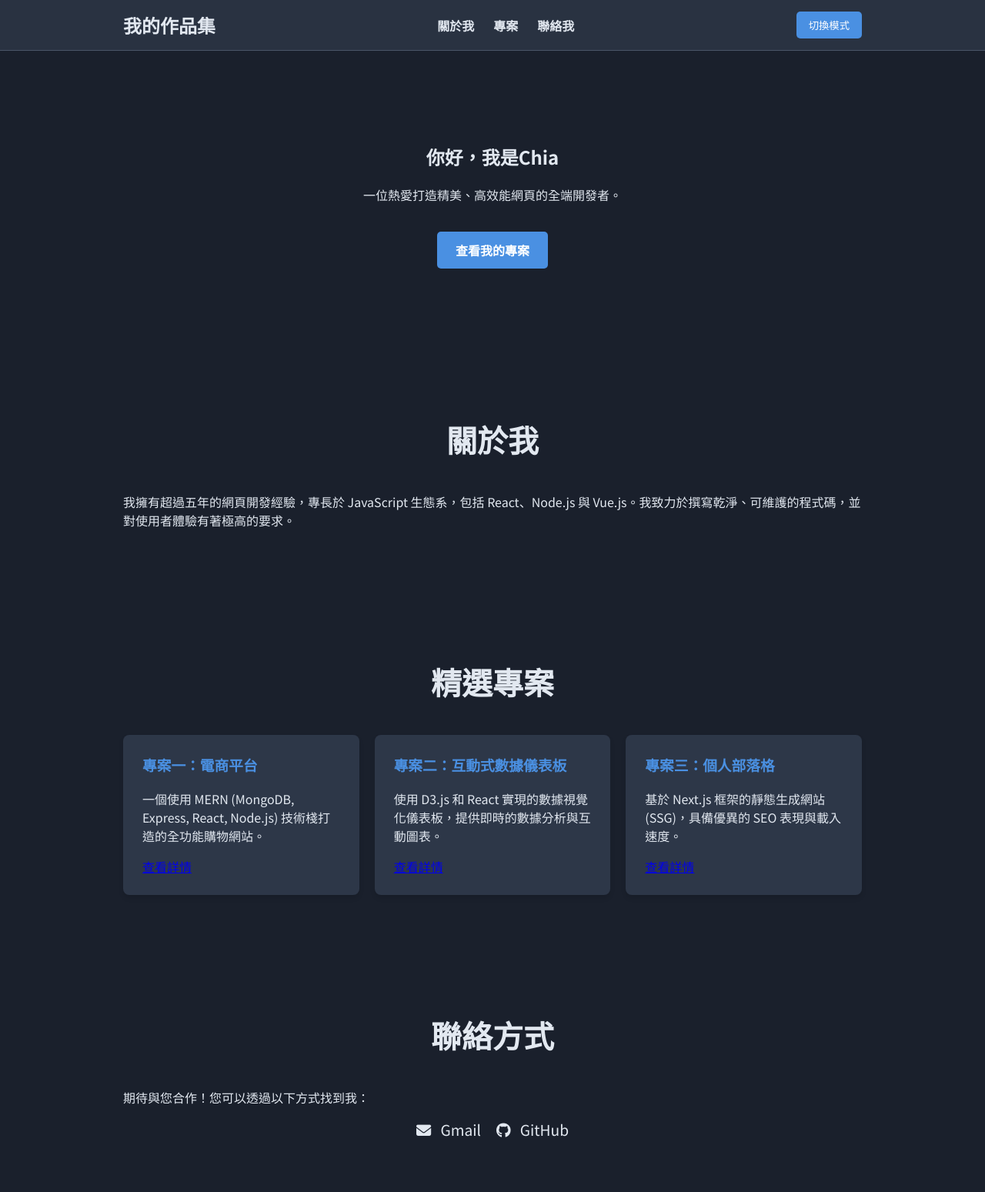
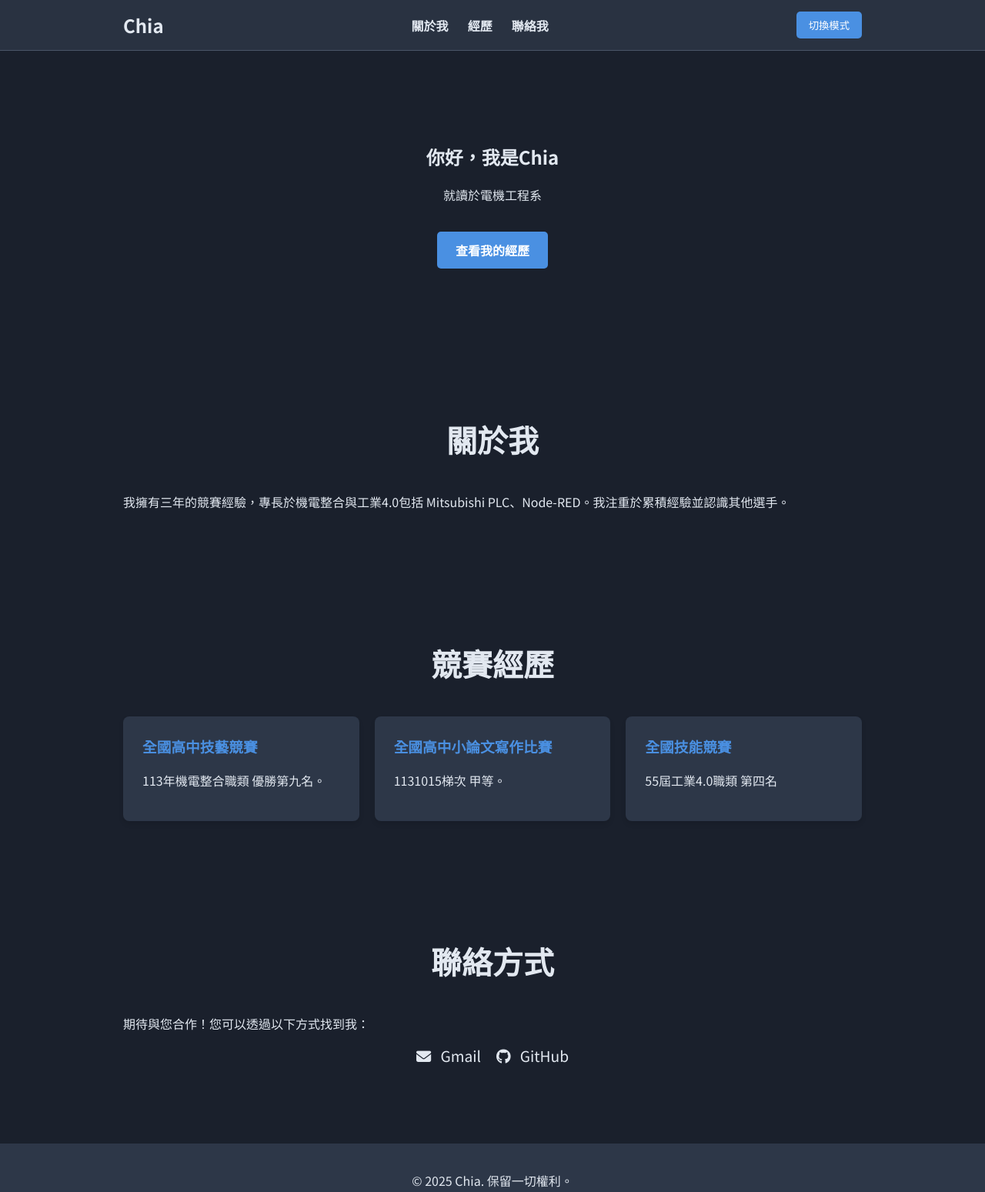
Before and after one commit to t114310203-jpg/t114310203-jpg, a plain HTML site: page index.html in a window 1280 px wide. Shown: the top 1549 px of the page at 77% size. Drawn offline with Linux system fonts and the light colour scheme.

Commit message:
Update index.html

```diff
--- a/index.html
+++ b/index.html
@@ -3,7 +3,7 @@
 <head>
     <meta charset="UTF-8">
     <meta name="viewport" content="width=device-width, initial-scale=1.0">
-    <title>Chia - 全端網頁開發者</title>
+    <title>Chia</title>
 
     <!-- Google Fonts -->
     <link rel="preconnect" href="https://fonts.googleapis.com">
@@ -20,10 +20,10 @@
 
     <header>
         <nav>
-            <div class="logo">我的作品集</div>
+            <div class="logo">Chia</div>
             <ul>
                 <li><a href="#about">關於我</a></li>
-                <li><a href="#projects">專案</a></li>
+                <li><a href="#projects">經歷</a></li>
                 <li><a href="#contact">聯絡我</a></li>
             </ul>
             <button id="theme-toggle">切換模式</button>
@@ -34,33 +34,33 @@
         <section id="hero">
             <div class="hero-content">
                 <h1>你好，我是Chia</h1>
-                <p>一位熱愛打造精美、高效能網頁的全端開發者。</p>
-                <a href="#projects" class="cta-button">查看我的專案</a>
+                <p>就讀於電機工程系</p>
+                <a href="#projects" class="cta-button">查看我的經歷</a>
             </div>
         </section>
 
         <section id="about">
             <h2>關於我</h2>
-            <p>我擁有超過五年的網頁開發經驗，專長於 JavaScript 生態系，包括 React、Node.js 與 Vue.js。我致力於撰寫乾淨、可維護的程式碼，並對使用者體驗有著極高的要求。</p>
+            <p>我擁有三年的競賽經驗，專長於機電整合與工業4.0包括 Mitsubishi PLC、Node-RED。我注重於累積經驗並認識其他選手。</p>
         </section>
 
         <section id="projects">
-            <h2>精選專案</h2>
+            <h2>競賽經歷</h2>
             <div class="project-grid">
                 <div class="project-card">
-                    <h3>專案一：電商平台</h3>
-                    <p>一個使用 MERN (MongoDB, Express, React, Node.js) 技術棧打造的全功能購物網站。</p>
-                    <a href="#" target="_blank">查看詳情</a>
+                    <h3>全國高中技藝競賽</h3>
+                    <p>113年機電整合職類 優勝第九名。</p>
+                    <!-- <a href="#" target="_blank">查看詳情</a> -->
                 </div>
                 <div class="project-card">
-                    <h3>專案二：互動式數據儀表板</h3>
-                    <p>使用 D3.js 和 React 實現的數據視覺化儀表板，提供即時的數據分析與互動圖表。</p>
-                    <a href="#" target="_blank">查看詳情</a>
+                    <h3>全國高中小論文寫作比賽</h3>
+                    <p>1131015梯次 甲等。</p>
+                    <!-- <a href="#" target="_blank">查看詳情</a> -->
                 </div>
                 <div class="project-card">
-                    <h3>專案三：個人部落格</h3>
-                    <p>基於 Next.js 框架的靜態生成網站 (SSG)，具備優異的 SEO 表現與載入速度。</p>
-                    <a href="#" target="_blank">查看詳情</a>
+                    <h3>全國技能競賽</h3>
+                    <p>55屆工業4.0職類 第四名</p>
+                    <!-- <a href="#" target="_blank">查看詳情</a> -->
                 </div>
             </div>
         </section>
```
